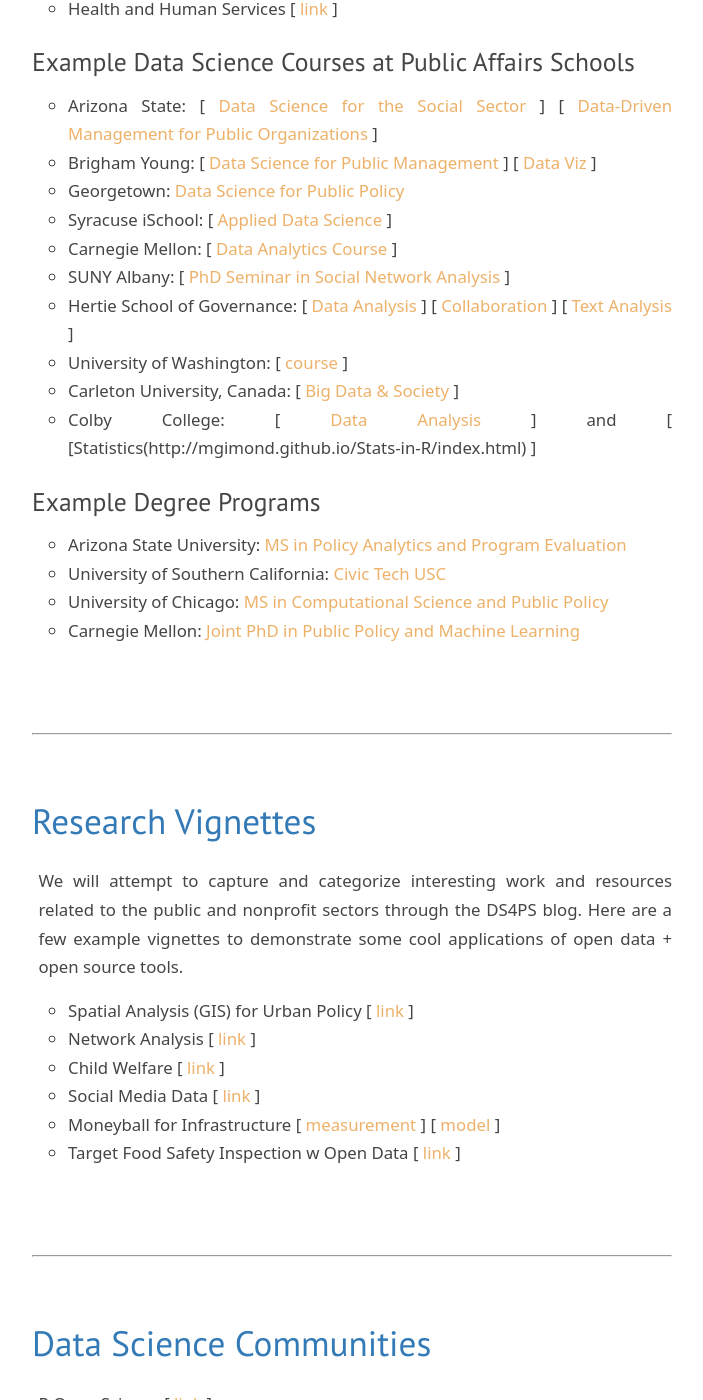
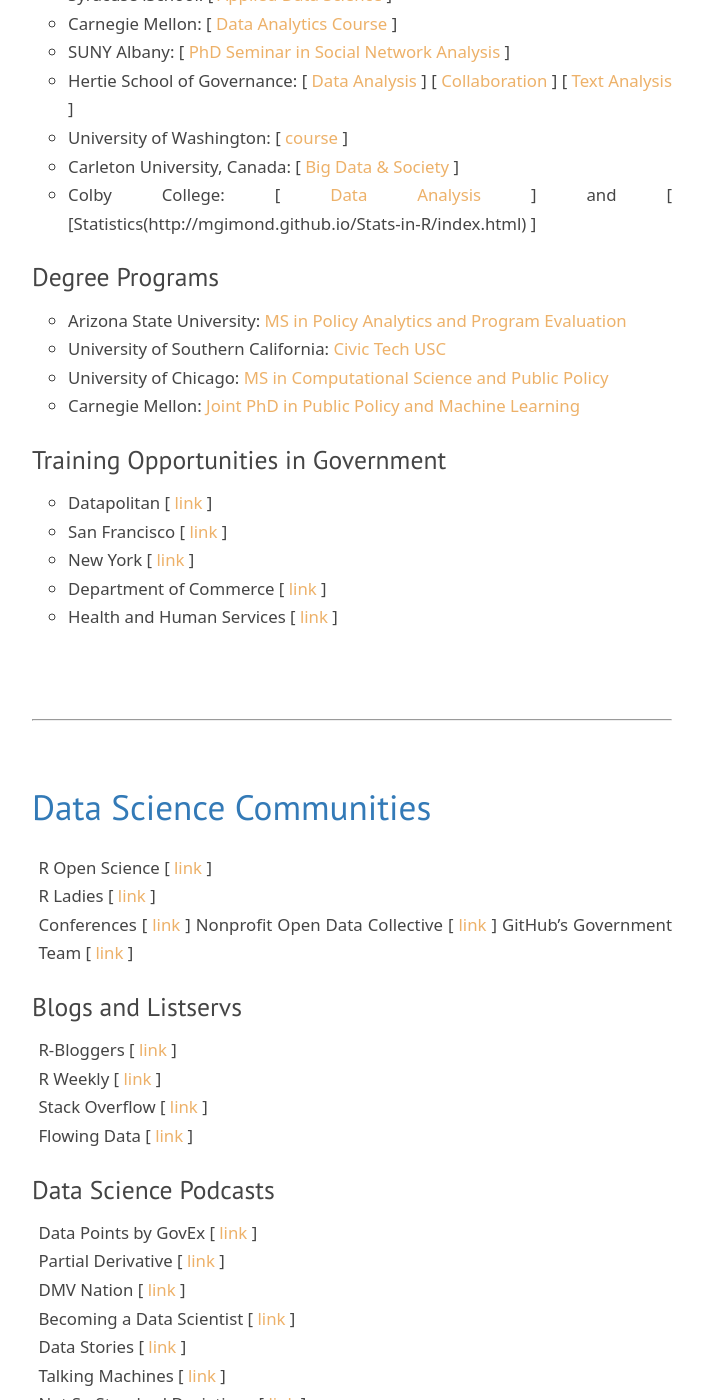
Before and after one commit to DS4PS/ds4ps_dev_site, a Jekyll site: the page built from careers.md, in a window 1280 px wide and 1400 px high, scrolled down 5030 px. Shown: the whole window, without its empty margins (288-991 px from the left). Built offline with Jekyll 4.4.1, drawn with Linux system fonts in a browser that asks for light colours; nearby versions of some CDN libraries; library files that are not in the unit come from our copies; some of the changed text lies outside the part shown.

Commit message:
Update careers.md

```diff
--- a/careers.md
+++ b/careers.md
@@ -135,7 +135,7 @@
 -------------
 
 
-## Getting Started
+### Getting Started
 
 Resources for Learning R [ [link](http://www.r-bloggers.com/how-to-learn-r-2/) ]
 
@@ -181,16 +181,10 @@
 
 -----------------------
 
+## Professional Training
 
-## Data Science Training in Government
 
-* Datapolitan [ [link](http://www.datapolitan.com/#projects) ]
-* San Francisco [ [link](https://datasf.org/academy/) ]
-* New York [ [link](https://github.com/datapolitan/Data_Analytics_Classes) ]
-* Department of Commerce [ [link](https://dataacademy.commerce.gov/) ]
-* Health and Human Services [ [link](https://www.nextgov.com/emerging-tech/2019/01/hhs-contract-will-offer-ai-tech-support-all-government/154078/) ]
-
-### Example Data Science Courses at Public Affairs Schools
+### Data Science Courses in Public Affairs Schools
 
 * Arizona State: [ [Data Science for the Social Sector](https://ds4ps.github.io/course_website/) ] [ [Data-Driven Management for Public Organizations](http://www.lecy.info/data-driven-management) ]
 * Brigham Young: [ [Data Science for Public Management](https://statsf18.classes.andrewheiss.com/reading/04-reading/) ] [ [Data Viz](https://datavizf18.classes.andrewheiss.com/) ]
@@ -205,7 +199,7 @@
 
 
 
-### Example Degree Programs
+### Degree Programs
 
 * Arizona State University: [MS in Policy Analytics and Program Evaluation](https://asuonline.asu.edu/online-degree-programs/graduate/program-evaluation-and-data-analytics-ms)
 * University of Southern California: [Civic Tech USC](http://www.civictechusc.org/)
@@ -213,6 +207,14 @@
 * Carnegie Mellon: [Joint PhD in Public Policy and Machine Learning](https://www.ml.cmu.edu/academics/joint-ml-phd.html)
 
 
+
+### Training Opportunities in Government
+
+* Datapolitan [ [link](http://www.datapolitan.com/#projects) ]
+* San Francisco [ [link](https://datasf.org/academy/) ]
+* New York [ [link](https://github.com/datapolitan/Data_Analytics_Classes) ]
+* Department of Commerce [ [link](https://dataacademy.commerce.gov/) ]
+* Health and Human Services [ [link](https://www.nextgov.com/emerging-tech/2019/01/hhs-contract-will-offer-ai-tech-support-all-government/154078/) ]
 
 <br>
 <br>
@@ -223,22 +225,7 @@
 
 
 
-## Research Vignettes
 
-We will attempt to capture and categorize interesting work and resources related to the public and nonprofit sectors through the DS4PS blog. Here are a few example vignettes to demonstrate some cool applications of open data + open source tools.
-
-* Spatial Analysis (GIS) for Urban Policy [ [link](http://urbanspatialanalysis.com/portfolio/predicting-gentrification-using-longitudinal-census-data/) ]
-* Network Analysis [ [link](http://kateto.net/networks-r-igraph) ]
-* Child Welfare [ [link](http://urbanspatialanalysis.com/portfolio/an-open-source-geospatial-risk-predictive-framework-for-child-maltreatment/) ]
-* Social Media Data [ [link](http://www.curiositybits.com/r-for-social-data-mining/) ]
-* Moneyball for Infrastructure [ [measurement](https://www.citylab.com/solutions/2016/01/totalpave-infrastructure-road-street-maintenance-smartphone/425079/) ] [ [model](https://www.danielphadley.com/optimize-street-repairs/) ]
-* Target Food Safety Inspection w Open Data [ [link](https://chicago.github.io/food-inspections-evaluation/) ]
-
-
-<br>
-<br>
-
------------------------
 
 
 
```
